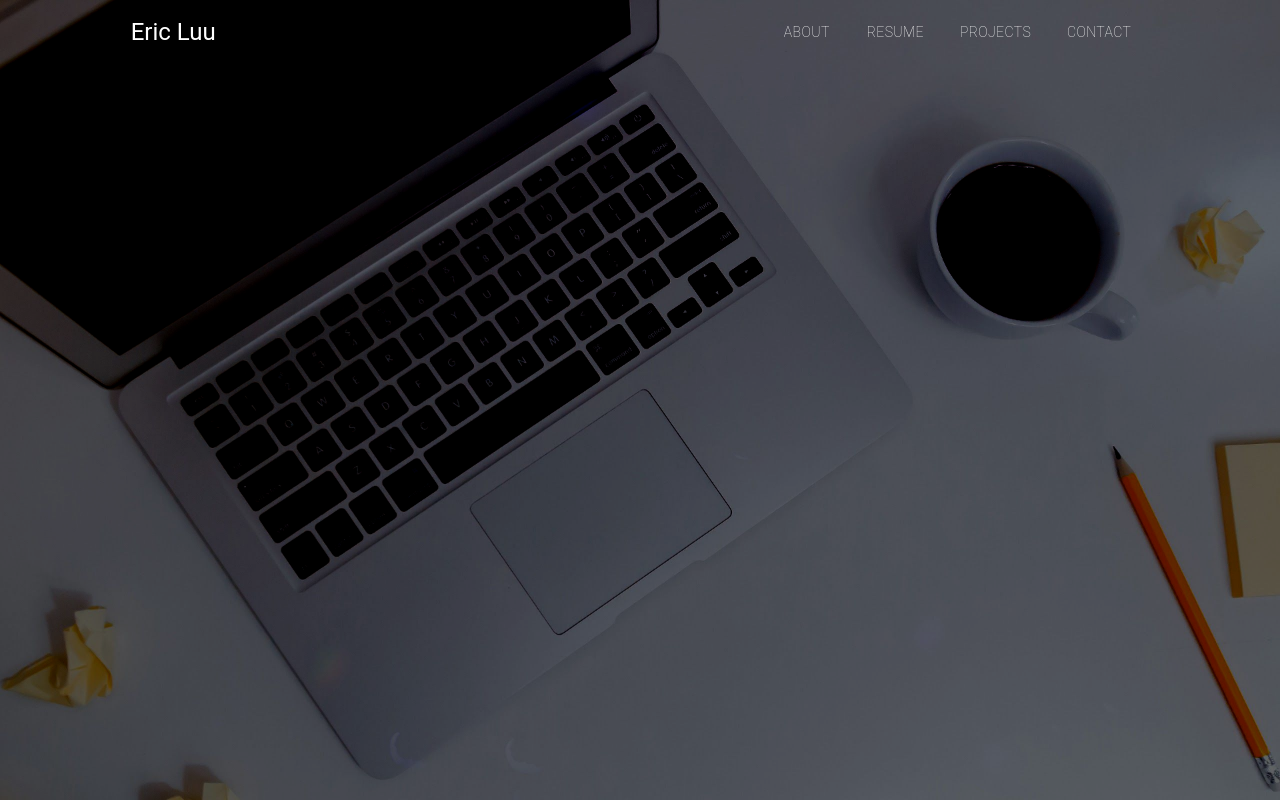
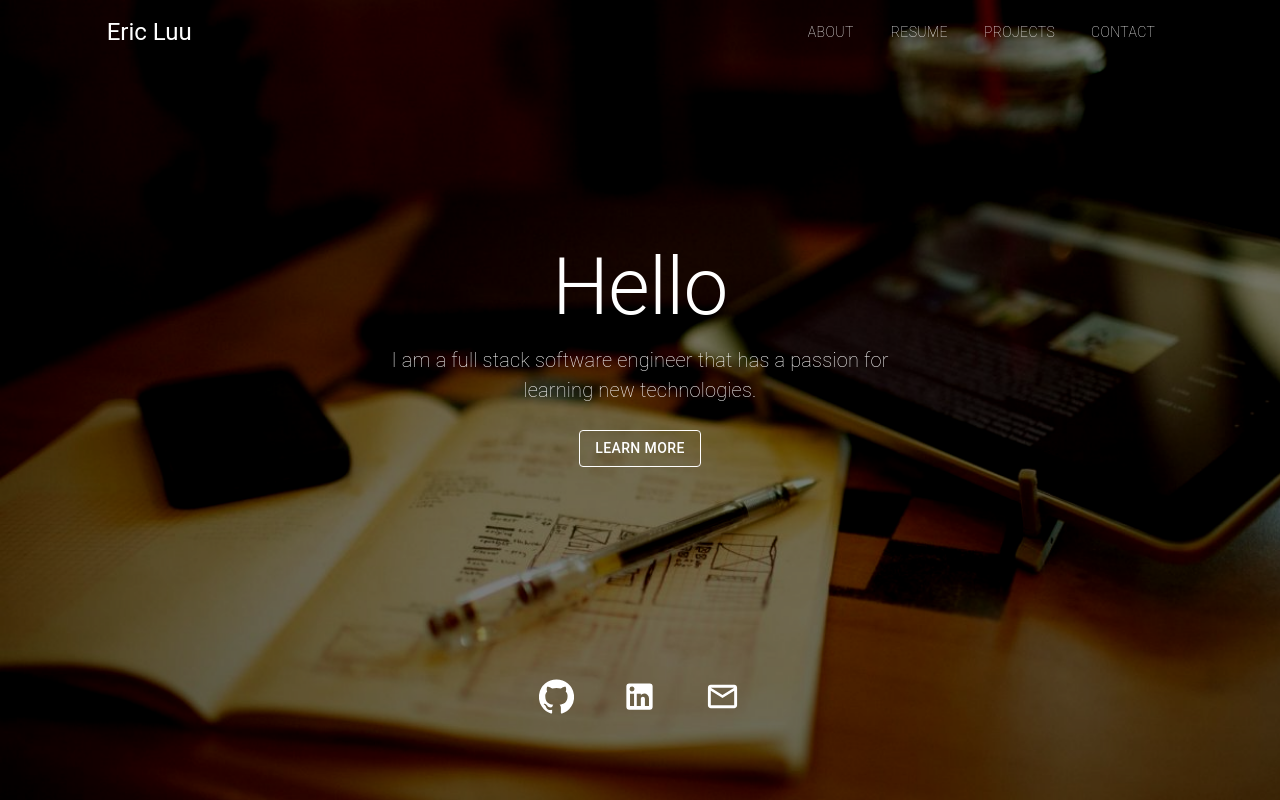
Before and after one commit to ericlus/portfolio, a React (Create React App) app in the folder client/: page / in a window 1280 px wide. Built offline with nearby package versions, Linux system fonts and the light colour scheme; the HTML template or start-up script is replaced by a standard one.

Commit message:
Changed background and added social media buttons

```diff
--- a/client/src/HomeInfo.jsx
+++ b/client/src/HomeInfo.jsx
@@ -1,7 +1,75 @@
 import React from "react";
+import Grid from "@material-ui/core/Grid";
+import Typography from "@material-ui/core/Typography";
+import Button from "@material-ui/core/Button";
+import GitHubIcon from "@material-ui/icons/GitHub";
+import LinkedInIcon from "@material-ui/icons/LinkedIn";
+import MailOutlineIcon from "@material-ui/icons/MailOutline";
+import IconButton from "@material-ui/core/IconButton";
 
 const HomeInfo = () => {
-  return null;
+  return (
+    <Grid container direction="row" justify="center" alignItems="center">
+      <Grid item xs={6}>
+        <Typography
+          variant="h2"
+          style={{
+            color: "white",
+            textAlign: "center",
+            margin: "175px 0px 10px 0px",
+            fontSize: "80px"
+          }}
+        >
+          Hello
+        </Typography>
+        <Typography
+          style={{
+            color: "white",
+            textAlign: "center",
+            fontWeight: "100",
+            fontSize: "20px"
+          }}
+        >
+          I am a full stack software engineer that has a passion for learning
+          new technologies.
+        </Typography>
+        <Grid item xs={12} style={{ textAlign: "center", padding: "25px" }}>
+          <Button variant="outlined" color="inherit" style={{ color: "white" }}>
+            Learn More
+          </Button>
+        </Grid>
+        <Grid
+          item
+          xs={12}
+          style={{ textAlign: "center", margin: "175px 0px 10px 0px" }}
+        >
+          <Grid
+            container
+            direction="row"
+            justify="center"
+            alignItems="center"
+            spacing={3}
+          >
+            <Grid item>
+              <IconButton>
+                <GitHubIcon fontSize="large" style={{ color: "white" }} />
+              </IconButton>
+            </Grid>
+            <Grid item>
+              <IconButton>
+                <LinkedInIcon fontSize="large" style={{ color: "white" }} />
+              </IconButton>
+            </Grid>
+            <Grid item>
+              <IconButton>
+                <MailOutlineIcon fontSize="large" style={{ color: "white" }} />
+              </IconButton>
+            </Grid>
+          </Grid>
+        </Grid>
+      </Grid>
+    </Grid>
+  );
 };
 
 export default HomeInfo;
--- a/client/src/NavigationBar.jsx
+++ b/client/src/NavigationBar.jsx
@@ -31,7 +31,7 @@ const NavigationBar = () => {
         }}
         elevation={0}
       >
-        <Toolbar>
+        <Toolbar style={{ paddingLeft: "0px", paddingRight: "0px" }}>
           <Typography variant="h5" className={classes.title}>
             Eric Luu
           </Typography>
```
Also changed, not shown: client/images/wallpaper.png.
